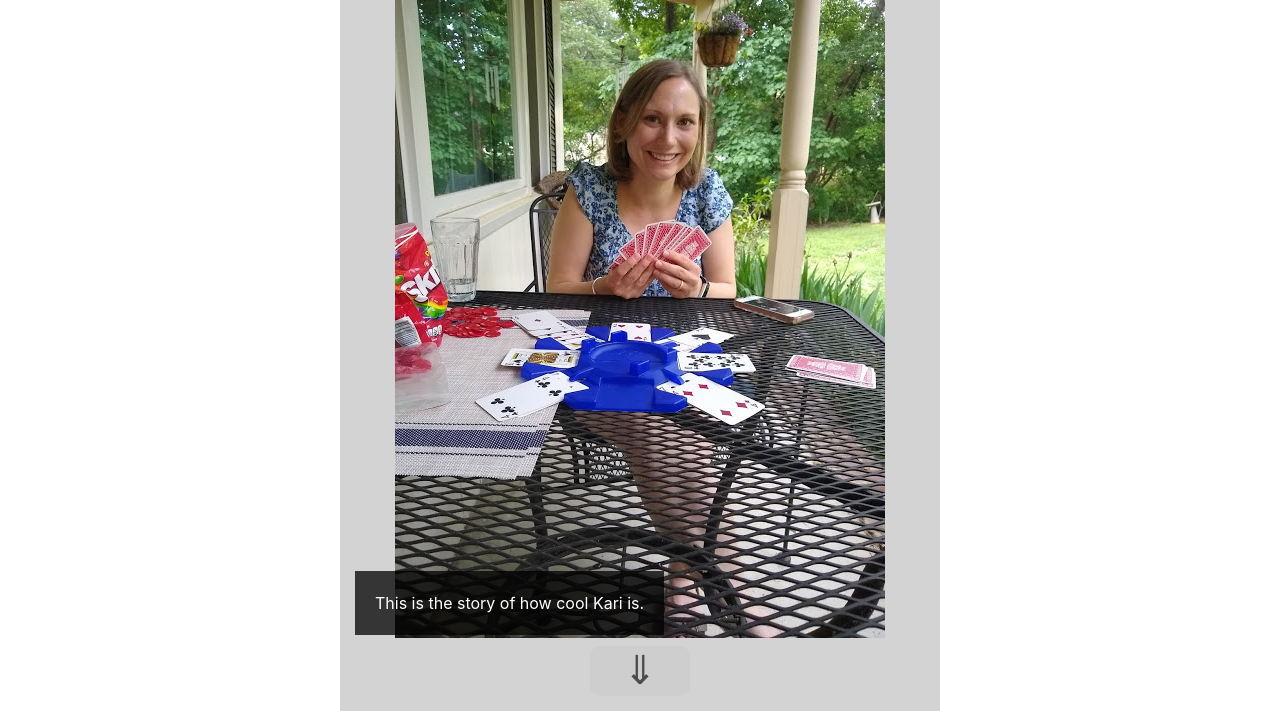
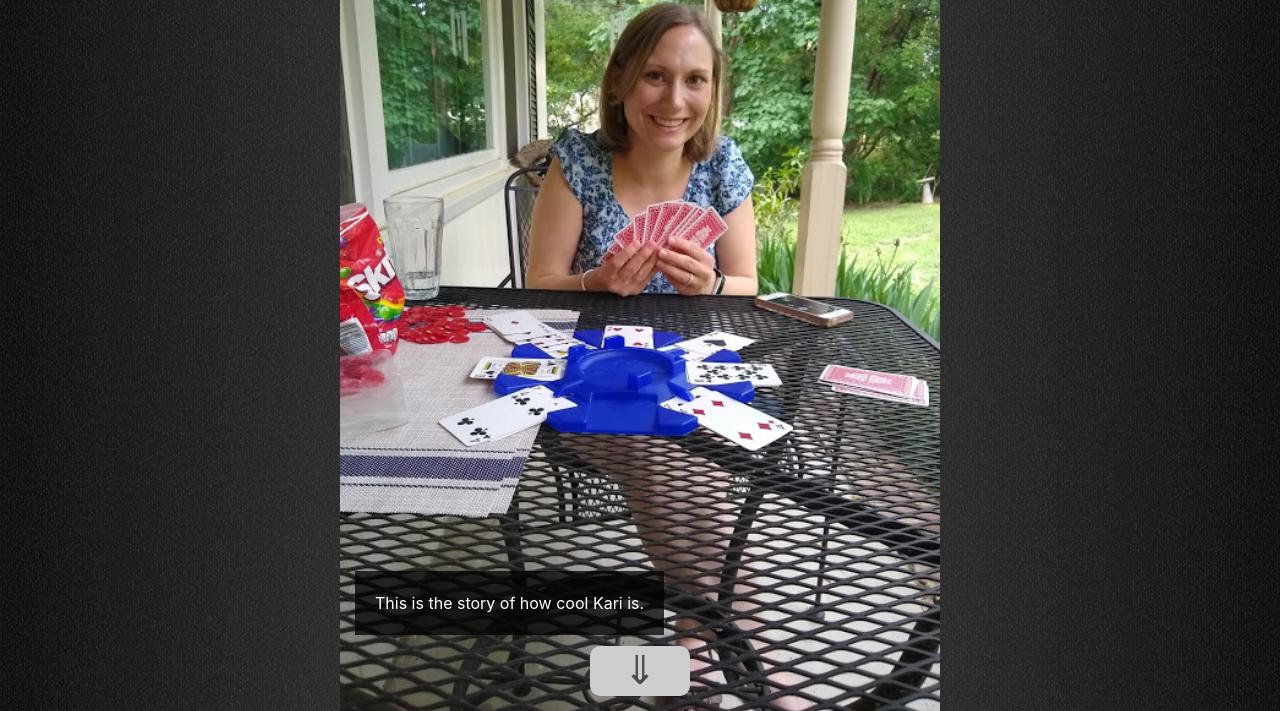
Before and after one commit to dfour001/slideshow, a plain HTML site: page index.html in a window 1280 px wide. Shown: the part 89-800 px from the top of the page. Drawn offline with nearby package versions, Linux system fonts and the light colour scheme.

Commit message:
Add background

```diff
--- a/index.html
+++ b/index.html
@@ -20,6 +20,7 @@
 </head>
 
 <body>
+    <div class='background-gradient'></div>
     <div class='slideshow'>
         <div id='display' class=''>
             <h1 id='title' class='title'></h1>
--- a/style/ss.css
+++ b/style/ss.css
@@ -1,5 +1,18 @@
 body {
+    background-image: url('../img/background.png');
+}
 
+
+.background-gradient {
+    position: fixed;
+    top: 0px;
+    left: 0px;
+    right: 0px;
+    bottom: 0px;
+    z-index: -2;
+
+    background: rgb(255, 255, 255);
+    background: linear-gradient(90deg, rgba(255, 255, 255, 0) 0%, rgba(255, 255, 255, 0.15) 33%, rgba(255, 255, 255, 0.15) 66%, rgba(255, 255, 255, 0) 100%);
 }
 
 .slideshow {
@@ -20,7 +33,7 @@ body {
 
 .title {
     color: white;
-    background-color: rgba(0,0,0,0.75);
+    background-color: rgba(0, 0, 0, 0.75);
     padding: 10px;
 
     transition: opacity 0.1s;
@@ -29,7 +42,7 @@ body {
 
 .text {
     position: absolute;
-    display:inline;
+    display: inline;
     bottom: 75px;
     left: 0px;
     /*transform: translateX(-50%);*/
@@ -39,7 +52,7 @@ body {
     padding: 20px;
 
     color: white;
-    background-color: rgba(0,0,0,0.75);
+    background-color: rgba(0, 0, 0, 0.75);
 
     transition: opacity 0.5s;
 }
@@ -63,11 +76,10 @@ body {
     position: absolute;
     top: 0px;
     z-index: -1;
-    background-color: lightgrey;
     background-image: url('../img/1.jpg');
 
     background-position: center;
-    /*background-size: cover;*/
+    background-size: cover;
 
     background-repeat: no-repeat;
     overflow: hidden;
```
Also changed, not shown: img/background.png (added).
